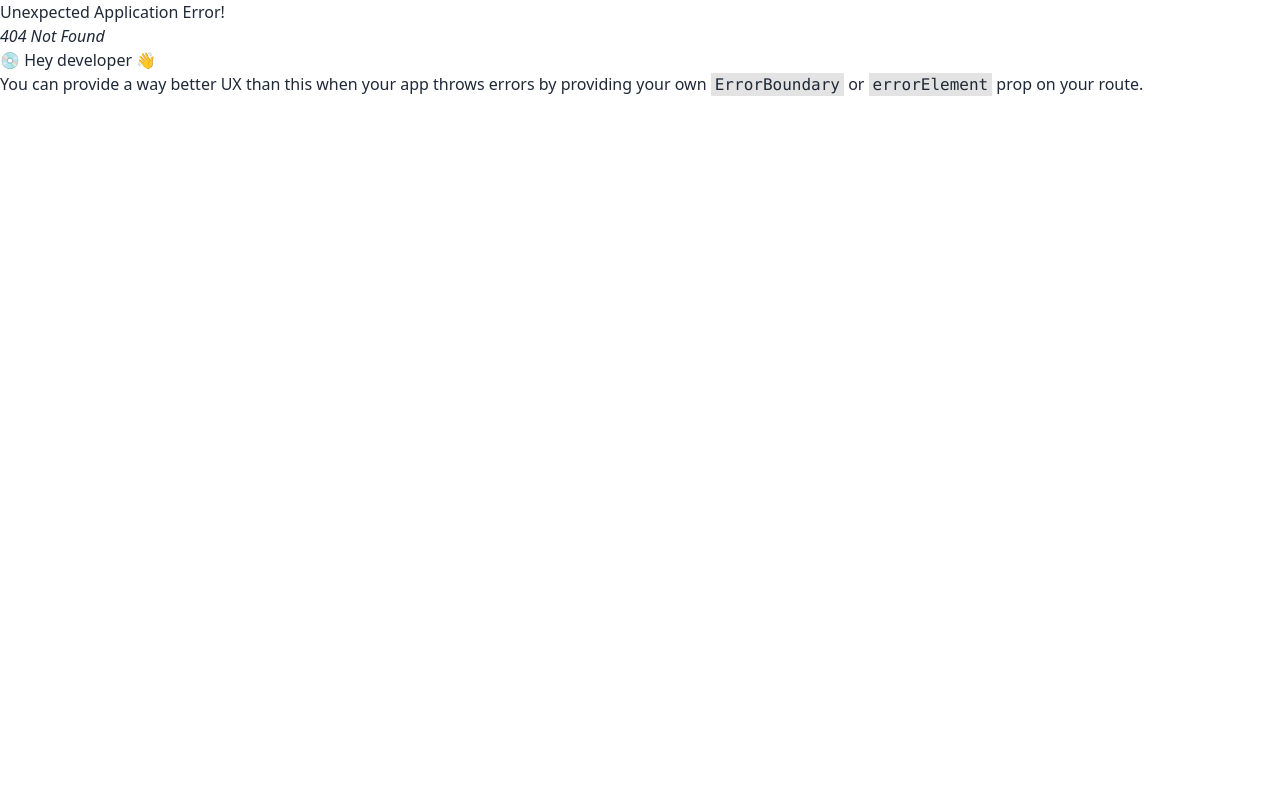
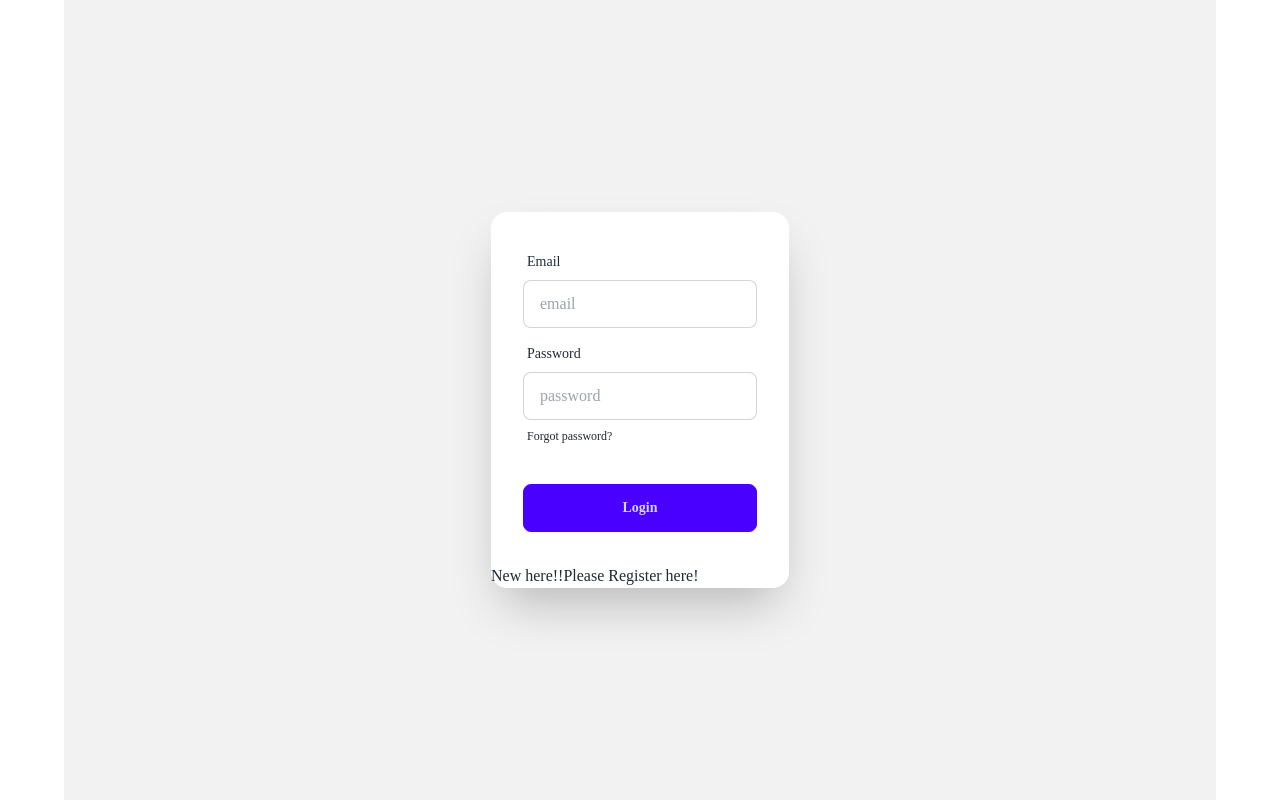
Before and after one commit to raihan-778/react-dragon-news-auth, a React (Vite) app: page /login in a window 1280 px wide. Before the commit this address had no page. Built offline with nearby package versions, Linux system fonts and the light colour scheme.

Commit message:
login & register paged added

```diff
--- /dev/null
+++ b/src/pages/shared/login/Login.jsx
@@ -0,0 +1,63 @@
+import { Link } from "react-router-dom";
+
+const Login = () => {
+  //   const [user, setUser] = useState("");
+
+  const handleLogin = (e) => {
+    e.preventDefault();
+    console.log(e.currentTarget);
+    const formData = new FormData(e.currentTarget);
+    console.log(formData.get("password"));
+  };
+
+  return (
+    <div className="hero bg-base-200 min-h-screen">
+      <div className="hero-content flex-col lg:flex-row-reverse">
+        <div className="card bg-base-100 w-full max-w-sm shrink-0 shadow-2xl">
+          <form onSubmit={handleLogin} className="card-body">
+            <div className="form-control">
+              <label className="label">
+                <span className="label-text">Email</span>
+              </label>
+              <input
+                type="email"
+                placeholder="email"
+                name="email"
+                className="input input-bordered"
+                required
+              />
+            </div>
+            <div className="form-control">
+              <label className="label">
+                <span className="label-text">Password</span>
+              </label>
+              <input
+                type="password"
+                name="password"
+                placeholder="password"
+                className="input input-bordered"
+                required
+              />
+              <label className="label">
+                <a href="#" className="label-text-alt link link-hover">
+                  Forgot password?
+                </a>
+              </label>
+            </div>
+            <div className="form-control mt-6">
+              <button className="btn btn-primary">Login</button>
+            </div>
+          </form>
+          <p>
+            New here!!Please{" "}
+            <span>
+              <Link to="/register">Register here!</Link>
+            </span>{" "}
+          </p>
+        </div>
+      </div>
+    </div>
+  );
+};
+
+export default Login;
--- /dev/null
+++ b/src/pages/shared/register/Register.jsx
@@ -0,0 +1,46 @@
+const Register = () => {
+  return (
+    <div className="hero bg-base-200 min-h-screen">
+      <div className="hero-content flex-col lg:flex-row-reverse">
+        <form className="card-body">
+          <div className="form-control">
+            <label className="label">
+              <span className="label-text">Name</span>
+            </label>
+            <input
+              type="text"
+              placeholder="Enter your name"
+              className="input input-bordered"
+              required
+            />
+            <label className="label">
+              <span className="label-text">Email</span>
+            </label>
+            <input
+              type="email"
+              placeholder="email"
+              className="input input-bordered"
+              required
+            />
+          </div>
+          <div className="form-control">
+            <label className="label">
+              <span className="label-text">Password</span>
+            </label>
+            <input
+              type="password"
+              placeholder="password"
+              className="input input-bordered"
+              required
+            />
+          </div>
+          <div className="form-control mt-6">
+            <button className="btn btn-primary">Login</button>
+          </div>
+        </form>
+      </div>
+    </div>
+  );
+};
+
+export default Register;
```
Also changed, not shown: src/routes/Route.jsx (+10 -0 lines).
